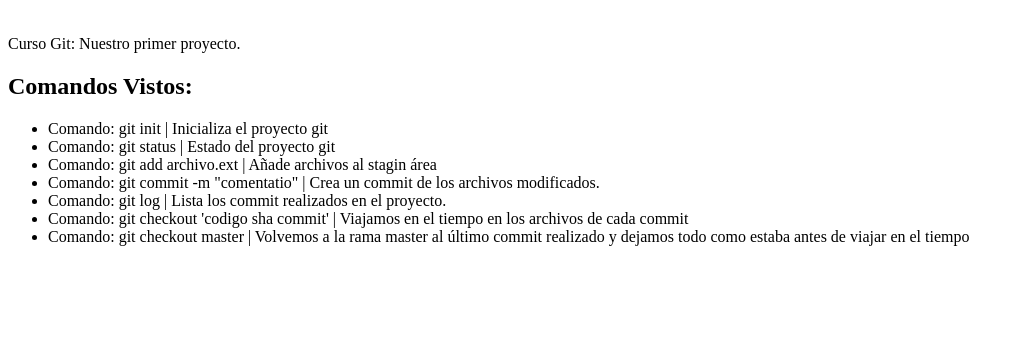
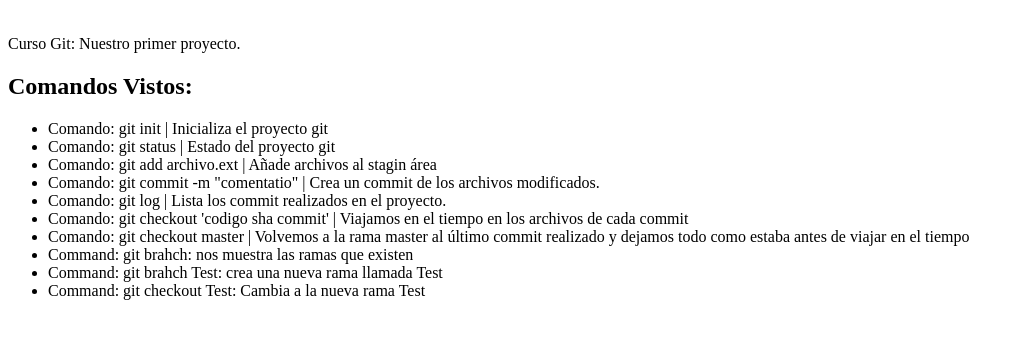
Before and after one commit to srubengt/gitfacilito, a plain HTML site: page index.html in a window 1280 px wide. Shown: the part 79-418 px from the top of the page, without its empty margins (0-1024 px from the left). Drawn offline with Linux system fonts and the light colour scheme.

Commit message:
Se le agrego nuevos comandos

```diff
--- a/index.html
+++ b/index.html
@@ -19,6 +19,9 @@
 
         <li>Comando: git checkout 'codigo sha commit' | Viajamos en el tiempo en los archivos de cada commit</li>
         <li>Comando: git checkout master | Volvemos a la rama master al último commit realizado y dejamos todo como estaba antes de viajar en el tiempo</li>
+        <li>Command: git brahch: nos muestra las ramas que existen</li>
+        <li>Command: git brahch Test: crea una nueva rama llamada Test</li>
+        <li>Command: git checkout Test: Cambia a la nueva rama Test</li>
 
     </ul>
 </body>
```
